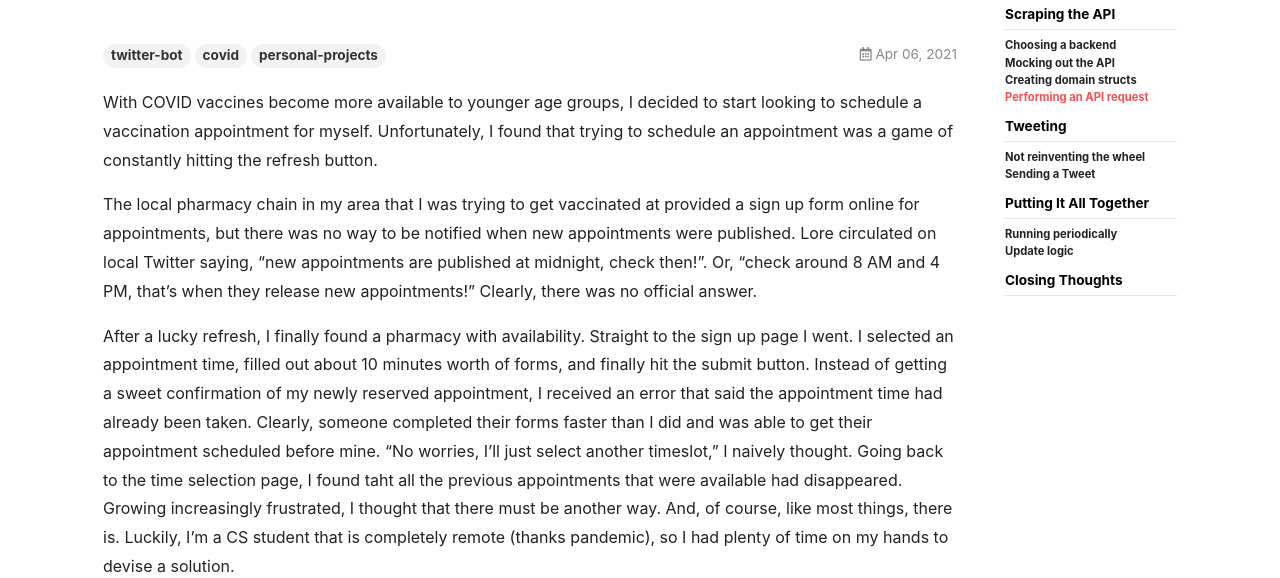
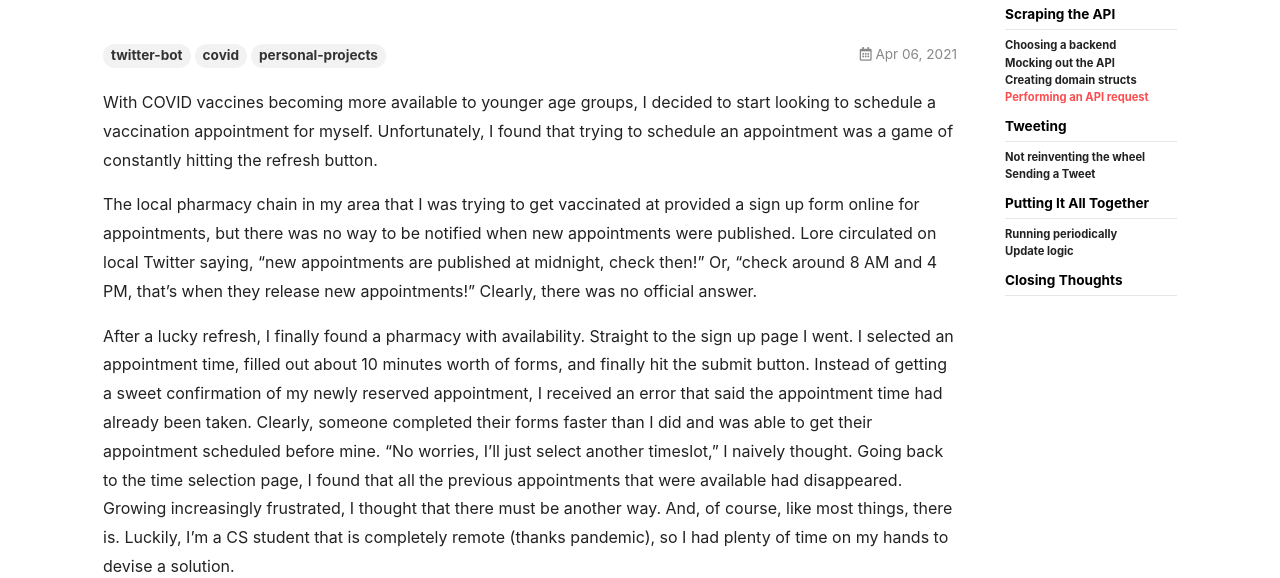
Before and after one commit to jake-hansen/blog, a Jekyll site: the page built from _posts/2021-04-06-how-i-created-a-twitter-vaccine-bot.md, in a window 1280 px wide and 900 px high. Shown: the part 176-754 px from the top of the window. Built offline with Jekyll 4.4.1, drawn with Linux system fonts in a browser that asks for light colours; comment, search, counter and statistics services are not loaded.

Commit message:
Fix spelling errors
Add sitemap metadata.

```diff
--- a/_posts/2021-04-06-how-i-created-a-twitter-vaccine-bot.md
+++ b/_posts/2021-04-06-how-i-created-a-twitter-vaccine-bot.md
@@ -2,13 +2,17 @@
 layout: article
 title: How I Created a Twitter Vaccine Bot
 tags: twitter-bot covid personal-projects
+sitemap:
+    priority: 1
+    changefreq: 'monthly'
+    lastmod: 2021-04-06T10:37:00-05:00
 ---
 
-With COVID vaccines become more available to younger age groups, I decided to start looking to schedule a vaccination appointment for myself. Unfortunately, I found that trying to schedule an appointment was a game of constantly hitting the refresh button.
+With COVID vaccines becoming more available to younger age groups, I decided to start looking to schedule a vaccination appointment for myself. Unfortunately, I found that trying to schedule an appointment was a game of constantly hitting the refresh button.
 
-The local pharmacy chain in my area that I was trying to get vaccinated at provided a sign up form online for appointments, but there was no way to be notified when new appointments were published. Lore circulated on local Twitter saying, "new appointments are published at midnight, check then!". Or, "check around 8 AM and 4 PM, that's when they release new appointments!" Clearly, there was no official answer.
+The local pharmacy chain in my area that I was trying to get vaccinated at provided a sign up form online for appointments, but there was no way to be notified when new appointments were published. Lore circulated on local Twitter saying, "new appointments are published at midnight, check then!" Or, "check around 8 AM and 4 PM, that's when they release new appointments!" Clearly, there was no official answer.
 
-After a lucky refresh, I finally found a pharmacy with availability. Straight to the sign up page I went. I selected an appointment time, filled out about 10 minutes worth of forms, and finally hit the submit button. Instead of getting a sweet confirmation of my newly reserved appointment, I received an error that said the appointment time had already been taken. Clearly, someone completed their forms faster than I did and was able to get their appointment scheduled before mine. "No worries, I'll just select another timeslot," I naively thought. Going back to the time selection page, I found taht all the previous appointments that were available had disappeared. Growing increasingly frustrated, I thought that there must be another way. And, of course, like most things, there is. Luckily, I'm a CS student that is completely remote (thanks pandemic), so I had plenty of time on my hands to devise a solution.
+After a lucky refresh, I finally found a pharmacy with availability. Straight to the sign up page I went. I selected an appointment time, filled out about 10 minutes worth of forms, and finally hit the submit button. Instead of getting a sweet confirmation of my newly reserved appointment, I received an error that said the appointment time had already been taken. Clearly, someone completed their forms faster than I did and was able to get their appointment scheduled before mine. "No worries, I'll just select another timeslot," I naively thought. Going back to the time selection page, I found that all the previous appointments that were available had disappeared. Growing increasingly frustrated, I thought that there must be another way. And, of course, like most things, there is. Luckily, I'm a CS student that is completely remote (thanks pandemic), so I had plenty of time on my hands to devise a solution.
 
 Ultimately, out of the goodness of my heart and a little spite, I created a Twitter bot that automatically tweets when new vaccine appointments are found at my local pharmacy chain. It has been extremely successful and has helped plenty of people get signed up for vaccine appointments. Here, I'll show you how I did that.
 
```
